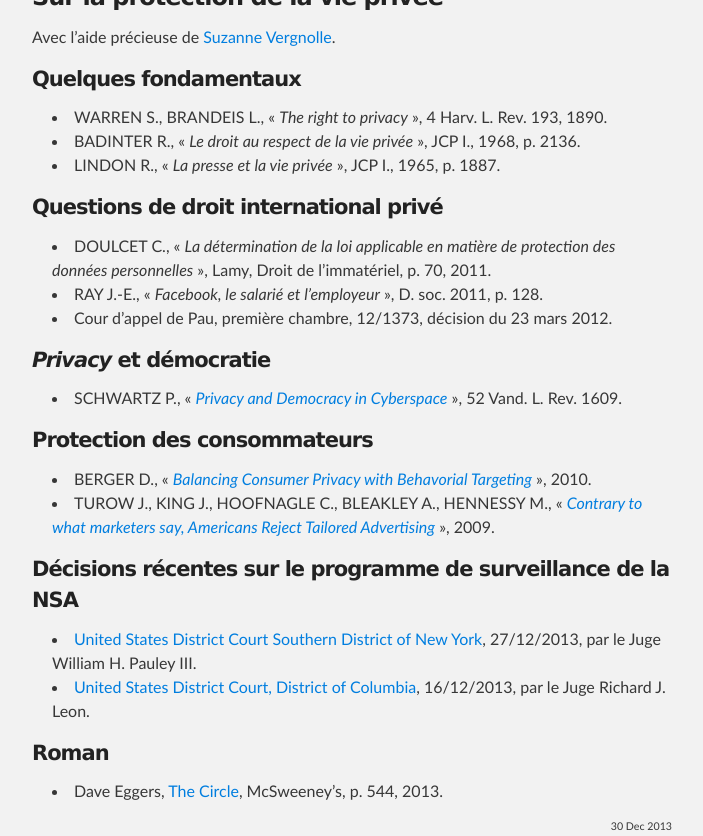
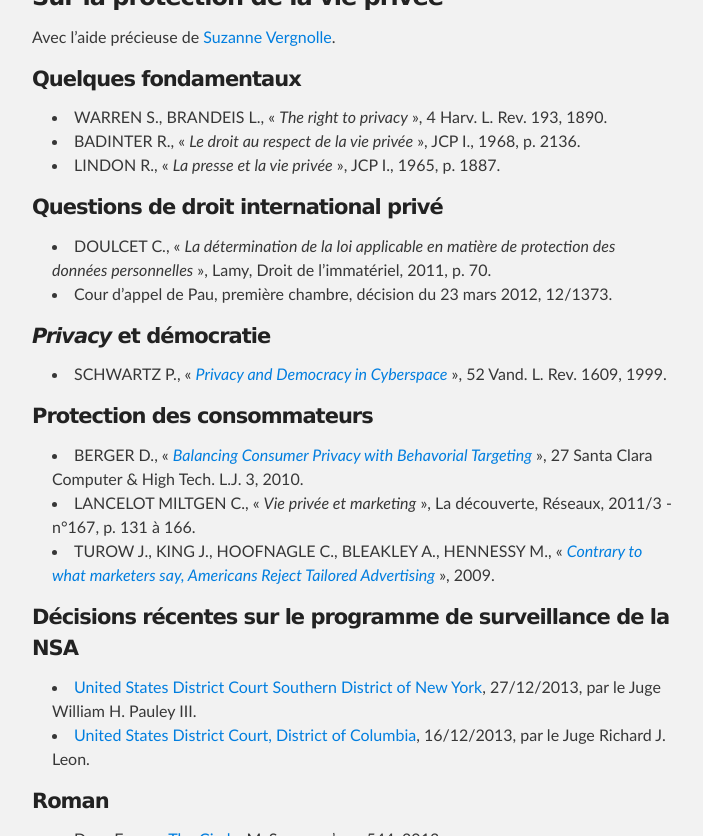
Before and after one commit to trojette/numascpo.net, a Jekyll site: the page built from _posts/2013-12-30-biblio-seance-3.markdown, in a window 1280 px wide and 900 px high, scrolled down 546 px, cut to the strip 0-836 px from the top of the window. Shown: the whole strip, without its empty margins (288-991 px from the left). Built offline with Jekyll 4.4.1, drawn with Linux system fonts in a browser that asks for light colours; Markdown is read by kramdown in place of the engine named in the settings.

Commit message:
Commit pour le compte de Suzanne Vergnolle

```diff
--- a/_posts/2013-12-30-biblio-seance-3.markdown
+++ b/_posts/2013-12-30-biblio-seance-3.markdown
@@ -22,17 +22,17 @@
 
 #### Questions de droit international privé
 
-- DOULCET C., «&nbsp;*La détermination de la loi applicable en matière de protection des données personnelles*&nbsp;», Lamy, Droit de l’immatériel, p. 70, 2011.
-- RAY J.-E., «&nbsp;*Facebook, le salarié et l’employeur*&nbsp;», D. soc. 2011, p. 128.
-- Cour d'appel de Pau, première chambre, 12/1373, décision du 23 mars 2012.
+- DOULCET C., «&nbsp;*La détermination de la loi applicable en matière de protection des données personnelles*&nbsp;», Lamy, Droit de l’immatériel,  2011, p. 70.
+- Cour d'appel de Pau, première chambre,  décision du 23 mars 2012, 12/1373.
 
 #### *Privacy* et démocratie
 
-- SCHWARTZ P., «&nbsp;*[Privacy and Democracy in Cyberspace][schwartz]*&nbsp;», 52 Vand. L. Rev. 1609.
+- SCHWARTZ P., «&nbsp;*[Privacy and Democracy in Cyberspace][schwartz]*&nbsp;», 52 Vand. L. Rev. 1609, 1999.
 
 #### Protection des consommateurs
 
-- BERGER D., «&nbsp;*[Balancing Consumer Privacy with Behavorial Targeting][berger]*&nbsp;», 2010.
+- BERGER D., «&nbsp;*[Balancing Consumer Privacy with Behavorial Targeting][berger]*&nbsp;», 27 Santa Clara Computer & High Tech. L.J. 3, 2010.
+- LANCELOT MILTGEN C., «&nbsp;*Vie privée et marketing*&nbsp;», La découverte, Réseaux, 2011/3 - n°167, p. 131 à 166.
 - TUROW J., KING J., HOOFNAGLE C., BLEAKLEY A., HENNESSY M., «&nbsp;*[Contrary to what marketers say, Americans Reject Tailored Advertising][turow]*&nbsp;», 2009.
 
 #### Décisions récentes sur le programme de surveillance de la NSA
```
